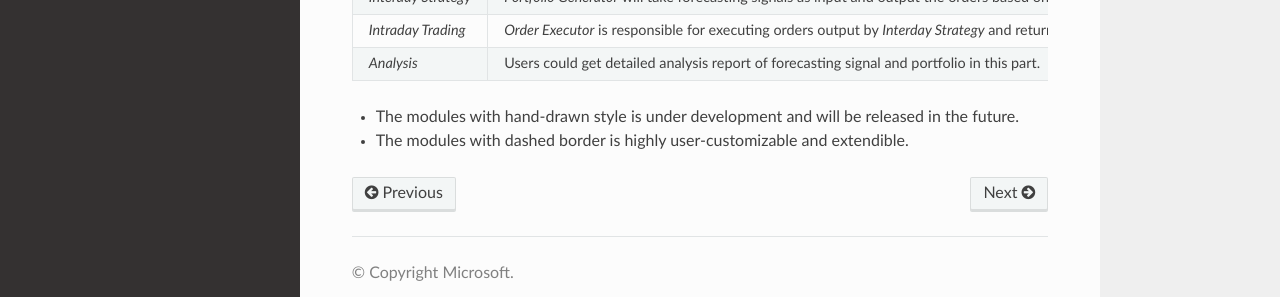
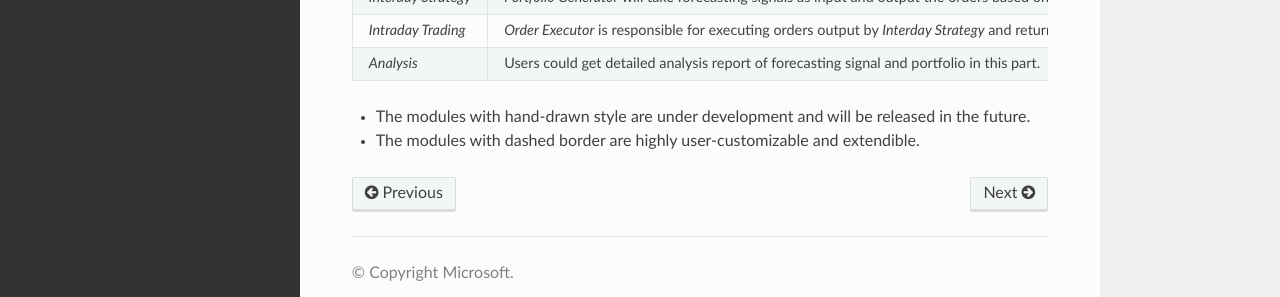
Before and after one commit to microsoft/qlib, a Sphinx documentation site: the page built from docs/introduction/introduction.rst, in a window 1280 px wide and 1383 px high. Shown: the part 1041-1338 px from the top of the window. Built offline with Sphinx 7.4.7 and the Read the Docs theme 2.0.0, drawn with Linux system fonts in a browser that asks for light colours; pages that are not in the unit, such as notebooks, are missing from menus.

Commit message:
Update introduction.rst

```diff
--- a/docs/introduction/introduction.rst
+++ b/docs/introduction/introduction.rst
@@ -36,5 +36,5 @@ Name                    Description
                         in this part.
 ======================  ========================================================================
 
-- The modules with hand-drawn style is under development and will be released in the future.
-- The modules with dashed border is highly user-customizable and extendible.
+- The modules with hand-drawn style are under development and will be released in the future.
+- The modules with dashed border are highly user-customizable and extendible.
```
